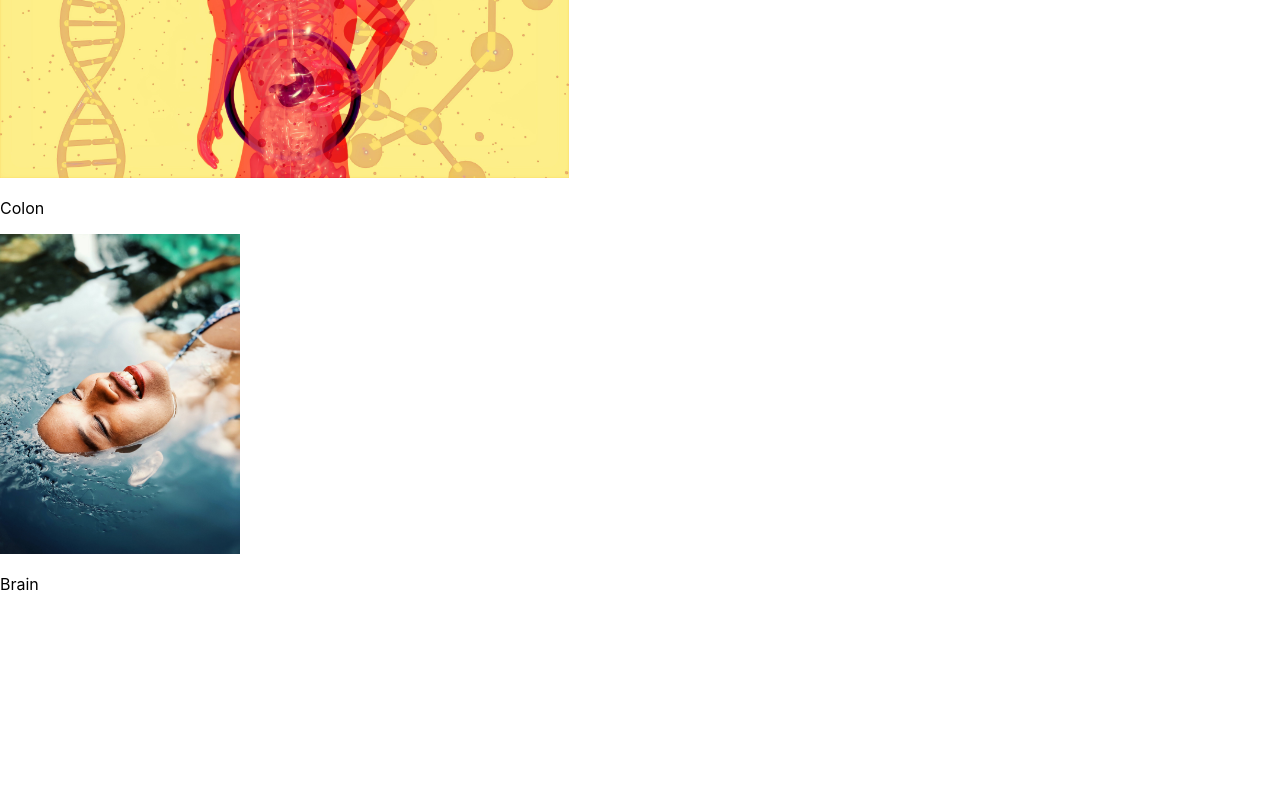
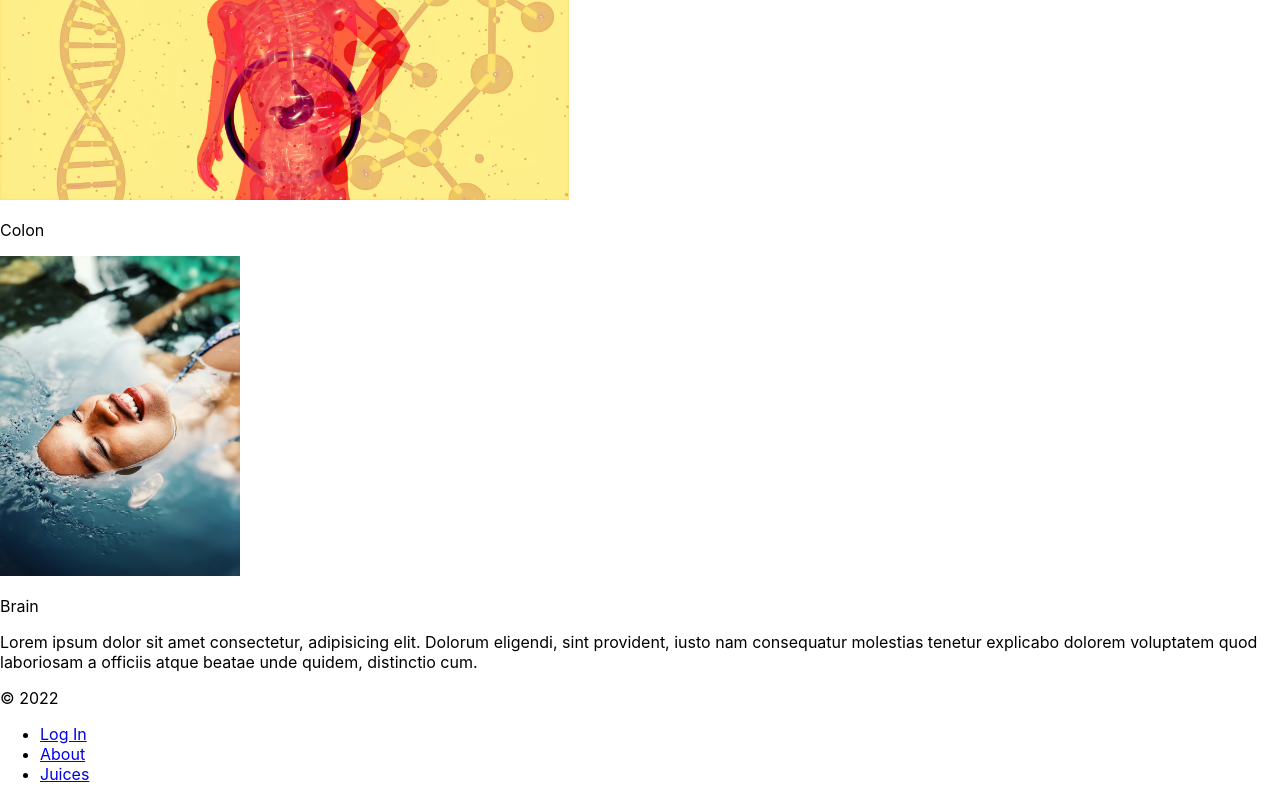
Before and after one commit to sadiejay/juicerie, a React (Create React App) app in the folder my-app/: page / in a window 1280 px wide. Shown: the part 2291-3091 px from the top of the page. Before the commit the page ends 2901 px from the top, so only its background shows below. Built offline with nearby package versions, Linux system fonts and the light colour scheme.

Commit message:
builds out bare bones component outline

```diff
--- a/my-app/src/App.js
+++ b/my-app/src/App.js
@@ -2,15 +2,14 @@ import React from 'react';
 import { BrowserRouter as Router, Routes, Route, Link } from 'react-router-dom';
 
 // import components
-import Main from './Main';
-import About from './About';
-import Juices from './JuicesContainer';
-import LogIn from './LogInContainer';
+import Main from './components/Main';
+import About from './components/About';
+import Juices from './components/JuicesContainer';
+import LogIn from './components/LogInContainer';
 
 // import styles
 import './App.css';
 import logo from './logo.svg';
-import JuicesContainer from './JuicesContainer';
 
 function App() {
   return (
@@ -44,6 +43,21 @@ function App() {
           <Route path='/juices' element={<Juices />} />
           <Route path='/' element={<Main />} />
         </Routes>
+
+        <footer>
+          <div>&copy; 2022</div>
+          <ul>
+            <li>
+              <Link to='/login'>Log In</Link>
+            </li>
+            <li>
+              <Link to='/about'>About</Link>
+            </li>
+            <li>
+              <Link to='/juices'>Juices</Link>
+            </li>
+          </ul>
+        </footer>
       </div>
     </Router>
   );
--- a/my-app/src/JuicesContainer.js
+++ /dev/null
@@ -1,6 +0,0 @@
-function JuicesContainer() {
-  // returns a list of Juice Components
-  return <h2>Juices</h2>;
-}
-
-export default JuicesContainer;
--- /dev/null
+++ b/my-app/src/components/Info.js
@@ -0,0 +1,14 @@
+function Info() {
+  return (
+    <div>
+      <p>
+        Lorem ipsum dolor sit amet consectetur, adipisicing elit. Dolorum
+        eligendi, sint provident, iusto nam consequatur molestias tenetur
+        explicabo dolorem voluptatem quod laboriosam a officiis atque beatae
+        unde quidem, distinctio cum.
+      </p>
+    </div>
+  );
+}
+
+export default Info;
--- /dev/null
+++ b/my-app/src/components/Juice.js
@@ -0,0 +1,5 @@
+function Juice(props) {
+  // should display a clickable card with an image, and the title of the juice
+}
+
+export default Juice;
--- /dev/null
+++ b/my-app/src/components/JuicesContainer.js
@@ -0,0 +1,14 @@
+import recipes from '../data/recipes';
+import Juice from './Juice';
+
+function JuicesContainer() {
+  // creates a list of Juice components that each map to a juice recipe
+
+  return (
+    <div>
+      <h2>Juices</h2>
+    </div>
+  );
+}
+
+export default JuicesContainer;
--- a/my-app/src/Main.js
+++ b/my-app/src/components/Main.js
@@ -2,12 +2,13 @@ import { React, useState } from 'react';
 
 // import components
 import Health from './Health';
+import Info from './Info';
 
 // import data
-import areas from './data/healthAreas.js';
+import areas from '../data/healthAreas.js';
 
 // import styles
-import './App.css';
+import '../App.css';
 
 function Main() {
   // initialize State with healthAreas, and info content
@@ -15,9 +16,10 @@ function Main() {
 
   // iterates through healthAreas and make a Health component for each area of health
   const healthComponents = [];
-  healthAreas.forEach((healthArea) => {
+  healthAreas.forEach((healthArea, i) => {
     healthComponents.push(
       <Health
+        key={i}
         imageSource={healthArea.img}
         healthArea={healthArea.area}
         juices={healthArea.juices}
@@ -25,8 +27,18 @@ function Main() {
     );
   });
 
-  // HOME PAGE: returns a header, custom-search-section, health-card-section, info-section, and footer
-  return <div className='health-card-section'>{healthComponents}</div>;
+  // MAIN SECTION: custom-search-section, health-card-section, info-section
+  return (
+    <div className='home'>
+      <div className='custom-search'>
+        <input type='text' placeholder='Search..' />
+      </div>
+      <div className='health-card-section'>{healthComponents}</div>
+      <div className='info-section'>
+        <Info />
+      </div>
+    </div>
+  );
 }
 
 export default Main;
```
Also changed, not shown: my-app/src/components/About.js (renamed from my-app/src/About.js), my-app/src/components/Health.js (renamed from my-app/src/Health.js), my-app/src/components/LogInContainer.js (renamed from my-app/src/LogInContainer.js).
